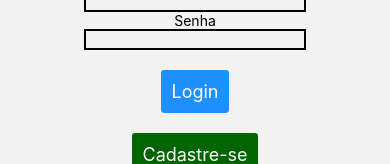
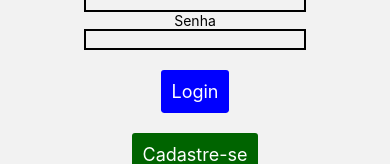
Before and after one commit to WhitexNinja/Atividade03_Programacao, a React Native app in the folder telas_nav/: screen /Login in a window 390 px wide. Shown: the part 422-586 px from the top of the page. Built offline with nearby package versions, Linux system fonts and the light colour scheme.

Commit message:
Acabouuuuuuu

```diff
--- a/telas_nav/screens/LoginScreen.js
+++ b/telas_nav/screens/LoginScreen.js
@@ -17,7 +17,7 @@ const LoginScreen = ({navigation}) => {
             <TextInput style={styles.input}></TextInput>
             <Text>Senha</Text>
             <TextInput style={styles.input}></TextInput>
-            <Button type='solid' title={'Login'} buttonStyle={{backgroundColor: 'dodgerblue', padding: 10, marginTop: 20}} onPress={() => navigation.navigate('Home')}></Button>
+            <Button type='solid' title={'Login'} buttonStyle={{backgroundColor: 'blue', padding: 10, marginTop: 20}} onPress={() => navigation.navigate('Home')}></Button>
             <Button type='solid' title={'Cadastre-se'} buttonStyle={{backgroundColor: 'darkgreen', padding: 10, marginTop: 20}} onPress={() => navigation.navigate('Usuário')}></Button>
         </View>
     )
```
